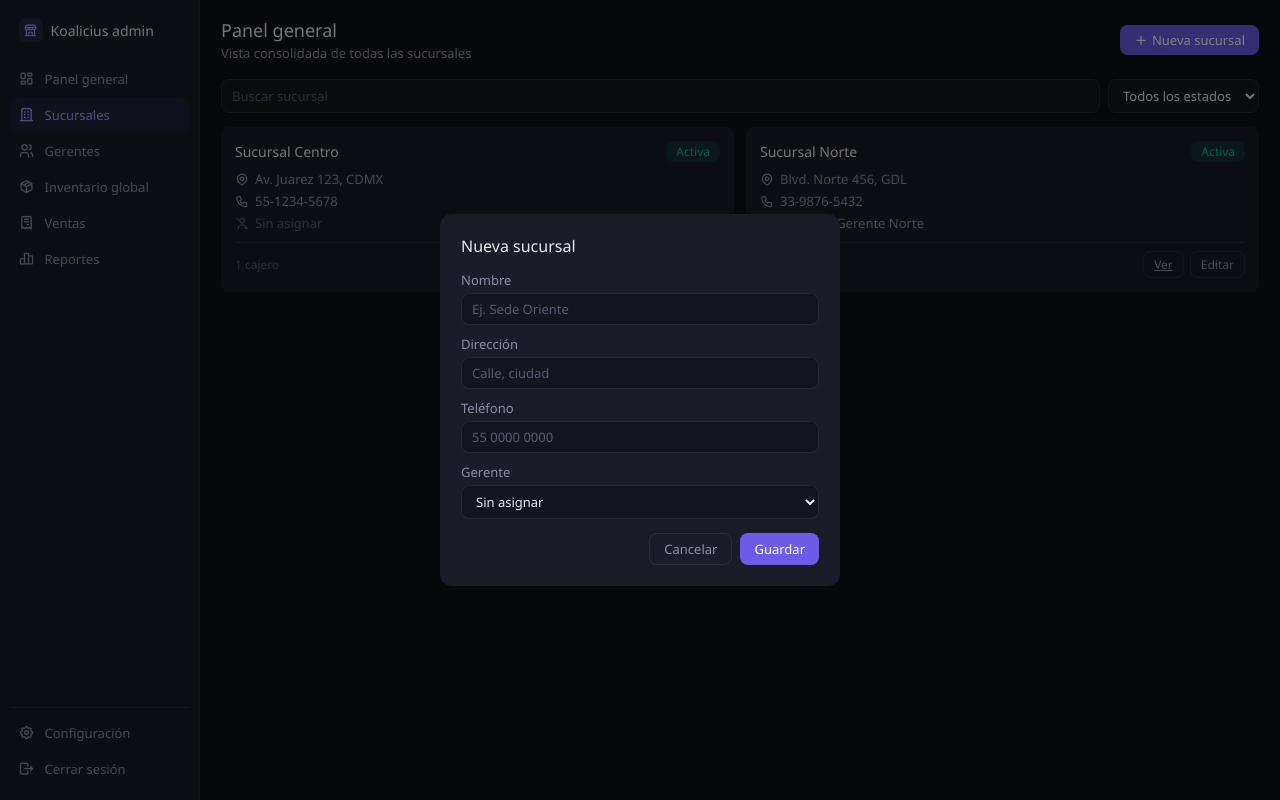
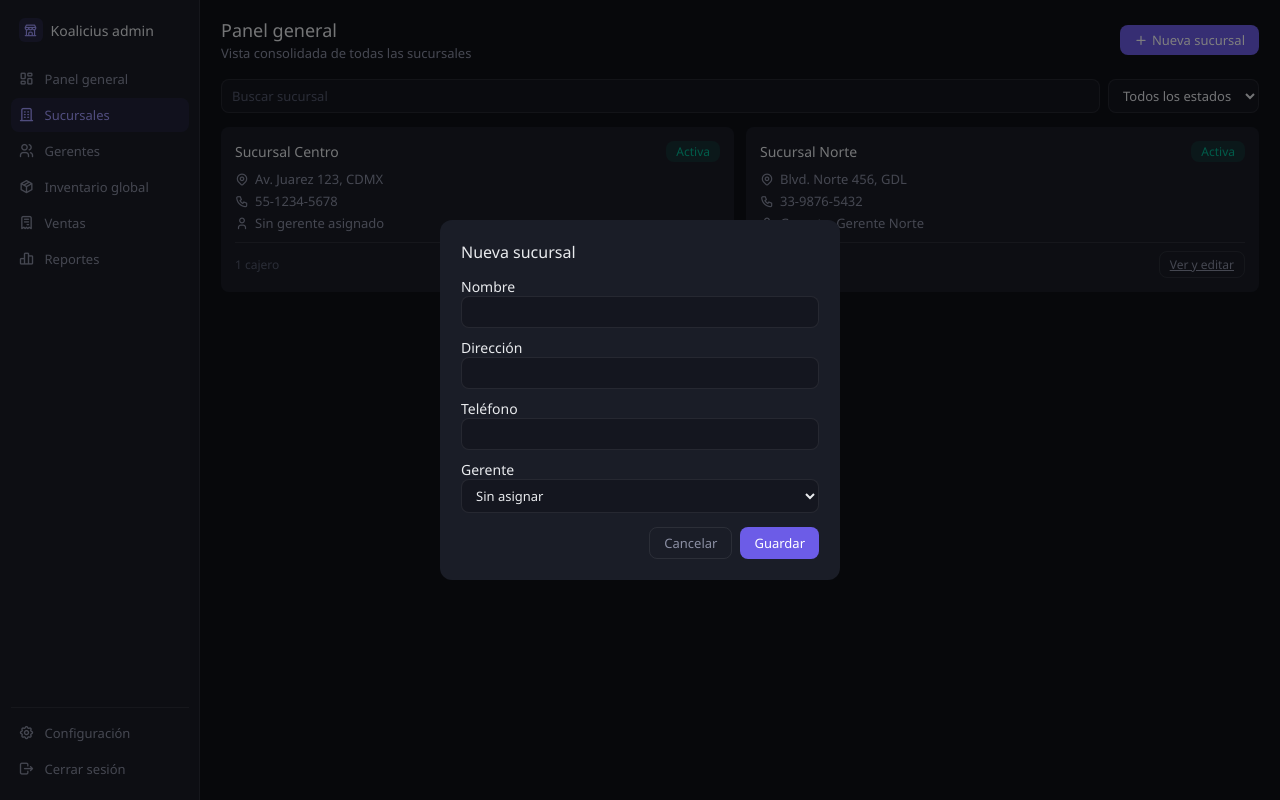
Before and after one commit to YukioSnwoo/Koaly, a PHP site: page /admin/sucursales.php in a window 1280 px wide, after a click on "Nueva sucursal". Run offline with PHP 8.4, Linux system fonts and the light colour scheme; a user stored in the database is signed in; data comes from the database, SQL or seed files in the repository; tables that the repository leaves empty hold one stand-in row (values such as "Sample post"); some libraries are stand-ins or nearby versions.

Commit message:
funcion para modificar y ver las sucursales

```diff
--- a/admin/sucursales.php
+++ b/admin/sucursales.php
@@ -1,20 +1,94 @@
-<?php require 'header.php'; ?>
+<?php
+ob_start();
+require 'header.php';
+?>
 <?php require 'sidebar.php'; ?>
 
 <?php
-// Consultar sucursales con gerente y conteo de cajeros
+// Procesar cambios antes de enviar cualquier contenido al navegador.
+if ($_SERVER['REQUEST_METHOD'] === 'POST') {
+    $action = $_POST['action'] ?? '';
+
+    if ($action === 'crear') {
+        $stmt = $pdo->prepare("INSERT INTO Sucursales (nombre, direccion, telefono, estado, fecha_inicio_estado) VALUES (?, ?, ?, 'Activa', ?)");
+        $stmt->execute([
+            trim($_POST['nombre'] ?? ''),
+            trim($_POST['direccion'] ?? ''),
+            trim($_POST['telefono'] ?? ''),
+            date('Y-m-d')
+        ]);
+
+        $idSucursal = $pdo->lastInsertId();
+        if (!empty($_POST['id_gerente'])) {
+            $upd = $pdo->prepare("UPDATE Usuarios SET id_sucursal = ? WHERE id_usuario = ? AND id_rol = 2");
+            $upd->execute([$idSucursal, $_POST['id_gerente']]);
+        }
+        header('Location: sucursales.php');
+        exit;
+    }
+
+    if ($action === 'editar') {
+        $idSucursal = (int) ($_POST['id_sucursal'] ?? 0);
+        $estado = ($_POST['estado'] ?? '') === 'Activa' ? 'Activa' : 'Cierre_Definitivo';
+
+        $stmt = $pdo->prepare("UPDATE Sucursales SET nombre = ?, direccion = ?, telefono = ?, estado = ?, fecha_inicio_estado = ? WHERE id_sucursal = ?");
+        $stmt->execute([
+            trim($_POST['nombre'] ?? ''),
+            trim($_POST['direccion'] ?? ''),
+            trim($_POST['telefono'] ?? ''),
+            $estado,
+            date('Y-m-d'),
+            $idSucursal
+        ]);
+
+        // Una sucursal solo puede tener un gerente responsable.
+        $pdo->prepare("UPDATE Usuarios SET id_sucursal = NULL WHERE id_sucursal = ? AND id_rol = 2")->execute([$idSucursal]);
+        if (!empty($_POST['id_gerente'])) {
+            $upd = $pdo->prepare("UPDATE Usuarios SET id_sucursal = ? WHERE id_usuario = ? AND id_rol = 2");
+            $upd->execute([$idSucursal, $_POST['id_gerente']]);
+        }
+        header('Location: sucursales.php?id=' . $idSucursal);
+        exit;
+    }
+}
+
+$idSeleccionada = isset($_GET['id']) ? (int) $_GET['id'] : 0;
+
+// La lista incluye los indicadores que también se muestran en el detalle.
 $stmt = $pdo->query("
     SELECT s.id_sucursal, s.nombre, s.direccion, s.telefono, s.estado,
-           CONCAT(g.nombre, ' ') AS gerente_nombre,
-           (SELECT COUNT(*) FROM Usuarios u WHERE u.id_sucursal = s.id_sucursal AND u.id_rol = 3) AS num_cajeros
+           g.id_usuario AS id_gerente, g.nombre AS gerente_nombre,
+           (SELECT COUNT(*) FROM Usuarios u WHERE u.id_sucursal = s.id_sucursal AND u.id_rol = 3) AS num_cajeros,
+           (SELECT COALESCE(SUM(i.cantidad_disponible), 0) FROM Inventario_Sucursal i WHERE i.id_sucursal = s.id_sucursal) AS inventario_total,
+           (SELECT COALESCE(SUM(v.total), 0) FROM Ventas v WHERE v.id_sucursal = s.id_sucursal) AS ventas_totales
     FROM Sucursales s
     LEFT JOIN Usuarios g ON g.id_sucursal = s.id_sucursal AND g.id_rol = 2
     ORDER BY s.nombre
 ");
 $sucursales = $stmt->fetchAll();
 
-// Listado de gerentes sin sucursal (para el select del modal)
-$gerentes = $pdo->query("SELECT id_usuario, CONCAT(nombre, ' ') AS nombre_completo FROM Usuarios WHERE id_rol = 2 AND id_sucursal IS NULL")->fetchAll();
+$sucursalSeleccionada = null;
+foreach ($sucursales as $sucursal) {
+    if ((int) $sucursal['id_sucursal'] === $idSeleccionada) {
+        $sucursalSeleccionada = $sucursal;
+        break;
+    }
+}
+
+// Se incluyen gerentes libres y el gerente actual para poder conservarlo.
+$gerentes = $pdo->query("
+    SELECT id_usuario, nombre
+    FROM Usuarios
+    WHERE id_rol = 2 AND (id_sucursal IS NULL OR id_sucursal = " . $idSeleccionada . ")
+    ORDER BY nombre
+")->fetchAll();
+
+$cajeros = [];
+if ($sucursalSeleccionada) {
+    $stmt = $pdo->prepare("SELECT nombre FROM Usuarios WHERE id_sucursal = ? AND id_rol = 3 ORDER BY nombre");
+    $stmt->execute([$idSeleccionada]);
+    $cajeros = $stmt->fetchAll();
+}
 ?>
 
 <div class="page-header">
@@ -25,14 +99,82 @@ $gerentes = $pdo->query("SELECT id_usuario, CONCAT(nombre, ' ') AS nombre_comple
     <button class="btn btn--primary" onclick="openModal('modalSucursal')"><i class="ti ti-plus"></i>Nueva sucursal</button>
 </div>
 
+<?php if ($sucursalSeleccionada): ?>
+    <div class="page-header" style="margin-top:1rem">
+        <div>
+            <h2 style="font-size:16px;font-weight:500">Detalle de <?= htmlspecialchars($sucursalSeleccionada['nombre']) ?></h2>
+            <p>Los indicadores de esta ficha son de solo lectura.</p>
+        </div>
+        <a href="sucursales.php" class="btn btn--ghost btn--sm">Volver a sucursales</a>
+    </div>
+
+    <div class="stats-grid stats-grid--3">
+        <div class="stat-card">
+            <p class="stat-card__label">Inventario propio</p>
+            <p class="stat-card__value"><?= number_format((int) $sucursalSeleccionada['inventario_total']) ?> unidades</p>
+        </div>
+        <div class="stat-card">
+            <p class="stat-card__label">Cajeros asignados</p>
+            <p class="stat-card__value"><?= (int) $sucursalSeleccionada['num_cajeros'] ?></p>
+        </div>
+        <div class="stat-card">
+            <p class="stat-card__label">Ventas totales</p>
+            <p class="stat-card__value">$<?= number_format((float) $sucursalSeleccionada['ventas_totales'], 2, '.', ',') ?></p>
+        </div>
+    </div>
+
+    <div class="table-wrap" style="margin-bottom:1rem">
+        <table class="table">
+            <thead><tr><th>Cajero asignado</th></tr></thead>
+            <tbody>
+                <?php if (!$cajeros): ?>
+                    <tr><td style="color:var(--text-muted)">No hay cajeros asignados.</td></tr>
+                <?php else: ?>
+                    <?php foreach ($cajeros as $cajero): ?>
+                        <tr><td><?= htmlspecialchars($cajero['nombre']) ?></td></tr>
+                    <?php endforeach; ?>
+                <?php endif; ?>
+            </tbody>
+        </table>
+    </div>
+
+    <div class="table-wrap" style="margin-bottom:1.5rem">
+        <form method="POST" style="padding:1rem">
+            <input type="hidden" name="action" value="editar">
+            <input type="hidden" name="id_sucursal" value="<?= $sucursalSeleccionada['id_sucursal'] ?>">
+            <h3 style="font-size:15px;font-weight:500;margin-bottom:1rem">Editar sucursal</h3>
+            <div class="grid-2">
+                <label>Nombre<input type="text" name="nombre" class="input" value="<?= htmlspecialchars($sucursalSeleccionada['nombre']) ?>" required></label>
+                <label>Dirección<input type="text" name="direccion" class="input" value="<?= htmlspecialchars($sucursalSeleccionada['direccion'] ?? '') ?>" required></label>
+                <label>Teléfono<input type="tel" name="telefono" class="input" value="<?= htmlspecialchars($sucursalSeleccionada['telefono'] ?? '') ?>"></label>
+                <label>Estado
+                    <select name="estado" class="select">
+                        <option value="Activa" <?= $sucursalSeleccionada['estado'] === 'Activa' ? 'selected' : '' ?>>Activa</option>
+                        <option value="Inactiva" <?= $sucursalSeleccionada['estado'] !== 'Activa' ? 'selected' : '' ?>>Inactiva</option>
+                    </select>
+                </label>
+                <label>Gerente responsable
+                    <select name="id_gerente" class="select">
+                        <option value="">Sin asignar</option>
+                        <?php foreach ($gerentes as $gerente): ?>
+                            <option value="<?= $gerente['id_usuario'] ?>" <?= (int) $sucursalSeleccionada['id_gerente'] === (int) $gerente['id_usuario'] ? 'selected' : '' ?>><?= htmlspecialchars($gerente['nombre']) ?></option>
+                        <?php endforeach; ?>
+                    </select>
+                </label>
+            </div>
+            <div style="display:flex;justify-content:flex-end;margin-top:1rem">
+                <button type="submit" class="btn btn--primary">Guardar cambios</button>
+            </div>
+        </form>
+    </div>
+<?php endif; ?>
+
 <div class="filters" style="margin-top:1rem">
     <input type="text" class="input" placeholder="Buscar sucursal" id="searchSucursal">
     <select class="select" id="filterEstado">
         <option value="">Todos los estados</option>
         <option value="Activa">Activa</option>
-        <option value="Mantenimiento">Mantenimiento</option>
-        <option value="Cierre_Temporal">Cierre temporal</option>
-        <option value="Cierre_Definitivo">Cierre definitivo</option>
+        <option value="Inactiva">Inactiva</option>
     </select>
 </div>
 
@@ -41,27 +183,19 @@ $gerentes = $pdo->query("SELECT id_usuario, CONCAT(nombre, ' ') AS nombre_comple
         <p style="color:var(--text-muted);grid-column:1/-1">No hay sucursales registradas.</p>
     <?php else: ?>
         <?php foreach ($sucursales as $s): ?>
-            <div class="branch-card" data-nombre="<?= htmlspecialchars(strtolower($s['nombre'])) ?>" data-estado="<?= $s['estado'] ?>">
+            <?php $estadoVisual = $s['estado'] === 'Activa' ? 'Activa' : 'Inactiva'; ?>
+            <div class="branch-card" data-nombre="<?= htmlspecialchars(strtolower($s['nombre'])) ?>" data-estado="<?= $estadoVisual ?>">
                 <div class="branch-card__header">
                     <p class="branch-card__name"><?= htmlspecialchars($s['nombre']) ?></p>
-                    <?php if ($s['estado'] === 'Activa'): ?>
-                        <span class="badge badge--success">Activa</span>
-                    <?php else: ?>
-                        <span class="badge badge--danger">Inactiva</span>
-                    <?php endif; ?>
+                    <span class="badge <?= $estadoVisual === 'Activa' ? 'badge--success' : 'badge--danger' ?>"><?= $estadoVisual ?></span>
                 </div>
                 <p class="branch-card__detail"><i class="ti ti-map-pin"></i><?= htmlspecialchars($s['direccion'] ?? 'Sin dirección') ?></p>
                 <p class="branch-card__detail"><i class="ti ti-phone"></i><?= htmlspecialchars($s['telefono'] ?? 'Sin teléfono') ?></p>
-                <?php if ($s['gerente_nombre']): ?>
-                    <p class="branch-card__detail"><i class="ti ti-user"></i>Gerente: <?= htmlspecialchars($s['gerente_nombre']) ?></p>
-                <?php else: ?>
-                    <p class="branch-card__detail" style="color:var(--text-muted)"><i class="ti ti-user-off"></i>Sin asignar</p>
-                <?php endif; ?>
+                <p class="branch-card__detail"><i class="ti ti-user"></i><?= $s['gerente_nombre'] ? 'Gerente: ' . htmlspecialchars($s['gerente_nombre']) : 'Sin gerente asignado' ?></p>
                 <div class="branch-card__footer">
-                    <span class="branch-card__count"><?= $s['num_cajeros'] ?> cajero<?= $s['num_cajeros'] != 1 ? 's' : '' ?></span>
+                    <span class="branch-card__count"><?= (int) $s['num_cajeros'] ?> cajero<?= $s['num_cajeros'] != 1 ? 's' : '' ?></span>
                     <div class="branch-card__actions">
-                        <a href="sucursales.php?id=<?= $s['id_sucursal'] ?>" class="btn btn--ghost btn--sm">Ver</a>
-                        <button class="btn btn--ghost btn--sm" onclick="editarSucursal(<?= $s['id_sucursal'] ?>)">Editar</button>
+                        <a href="sucursales.php?id=<?= $s['id_sucursal'] ?>" class="btn btn--ghost btn--sm">Ver y editar</a>
                     </div>
                 </div>
             </div>
@@ -69,33 +203,21 @@ $gerentes = $pdo->query("SELECT id_usuario, CONCAT(nombre, ' ') AS nombre_comple
     <?php endif; ?>
 </div>
 
-<!-- Modal: Nueva Sucursal -->
+<!-- Modal: Nueva sucursal -->
 <div id="modalSucursal" class="modal-backdrop" style="display:none;position:fixed;inset:0;background:rgba(0,0,0,.5);z-index:100;align-items:center;justify-content:center">
     <div style="background:var(--surface-1);border-radius:var(--radius-lg);padding:1.5rem;width:400px;max-width:90vw">
         <h2 style="font-size:16px;font-weight:500;margin:0 0 1rem">Nueva sucursal</h2>
         <form method="POST" action="sucursales.php">
             <input type="hidden" name="action" value="crear">
-            <div style="margin-bottom:10px">
-                <label style="font-size:13px;color:var(--text-secondary);display:block;margin-bottom:4px">Nombre</label>
-                <input type="text" name="nombre" class="input" style="width:100%" placeholder="Ej. Sede Oriente" required>
-            </div>
-            <div style="margin-bottom:10px">
-                <label style="font-size:13px;color:var(--text-secondary);display:block;margin-bottom:4px">Dirección</label>
-                <input type="text" name="direccion" class="input" style="width:100%" placeholder="Calle, ciudad" required>
-            </div>
-            <div style="margin-bottom:10px">
-                <label style="font-size:13px;color:var(--text-secondary);display:block;margin-bottom:4px">Teléfono</label>
-                <input type="tel" name="telefono" class="input" style="width:100%" placeholder="55 0000 0000">
-            </div>
-            <div style="margin-bottom:1rem">
-                <label style="font-size:13px;color:var(--text-secondary);display:block;margin-bottom:4px">Gerente</label>
+            <label style="display:block;margin-bottom:10px">Nombre<input type="text" name="nombre" class="input" style="width:100%" required></label>
+            <label style="display:block;margin-bottom:10px">Dirección<input type="text" name="direccion" class="input" style="width:100%" required></label>
+            <label style="display:block;margin-bottom:10px">Teléfono<input type="tel" name="telefono" class="input" style="width:100%"></label>
+            <label style="display:block;margin-bottom:1rem">Gerente
                 <select name="id_gerente" class="select" style="width:100%">
                     <option value="">Sin asignar</option>
-                    <?php foreach ($gerentes as $g): ?>
-                        <option value="<?= $g['id_usuario'] ?>"><?= htmlspecialchars($g['nombre_completo']) ?></option>
-                    <?php endforeach; ?>
+                    <?php foreach ($gerentes as $g): ?><option value="<?= $g['id_usuario'] ?>"><?= htmlspecialchars($g['nombre']) ?></option><?php endforeach; ?>
                 </select>
-            </div>
+            </label>
             <div style="display:flex;gap:8px;justify-content:flex-end">
                 <button type="button" class="btn btn--ghost" onclick="closeModal('modalSucursal')">Cancelar</button>
                 <button type="submit" class="btn btn--primary">Guardar</button>
@@ -105,38 +227,15 @@ $gerentes = $pdo->query("SELECT id_usuario, CONCAT(nombre, ' ') AS nombre_comple
 </div>
 
 <script>
-function editarSucursal(id) { window.location.href = 'sucursales.php?id=' + id; }
-
-document.getElementById('searchSucursal')?.addEventListener('input', function() {
-    const q = this.value.toLowerCase();
+function filtrarSucursales() {
+    const q = document.getElementById('searchSucursal').value.toLowerCase();
+    const estado = document.getElementById('filterEstado').value;
     document.querySelectorAll('#tblSucursales .branch-card').forEach(card => {
-        card.style.display = card.dataset.nombre.includes(q) ? '' : 'none';
+        card.style.display = card.dataset.nombre.includes(q) && (!estado || card.dataset.estado === estado) ? '' : 'none';
     });
-});
-document.getElementById('filterEstado')?.addEventListener('change', function() {
-    const v = this.value;
-    document.querySelectorAll('#tblSucursales .branch-card').forEach(card => {
-        card.style.display = (!v || card.dataset.estado === v) ? '' : 'none';
-    });
-});
+}
+document.getElementById('searchSucursal')?.addEventListener('input', filtrarSucursales);
+document.getElementById('filterEstado')?.addEventListener('change', filtrarSucursales);
 </script>
 
-<?php
-// Procesar acciones POST
-if ($_SERVER['REQUEST_METHOD'] === 'POST') {
-    $action = $_POST['action'] ?? '';
-    if ($action === 'crear') {
-        $stmt = $pdo->prepare("INSERT INTO Sucursales (nombre, direccion, telefono, estado, fecha_inicio_estado) VALUES (?, ?, ?, 'Activa', ?)");
-        $stmt->execute([$_POST['nombre'], $_POST['direccion'], $_POST['telefono'], date('Y-m-d')]);
-        $idSucursal = $pdo->lastInsertId();
-        if (!empty($_POST['id_gerente'])) {
-            $upd = $pdo->prepare("UPDATE Usuarios SET id_sucursal = ? WHERE id_usuario = ?");
-            $upd->execute([$idSucursal, $_POST['id_gerente']]);
-        }
-        header('Location: sucursales.php');
-        exit;
-    }
-}
-?>
-
 <?php require 'footer.php'; ?>
```
